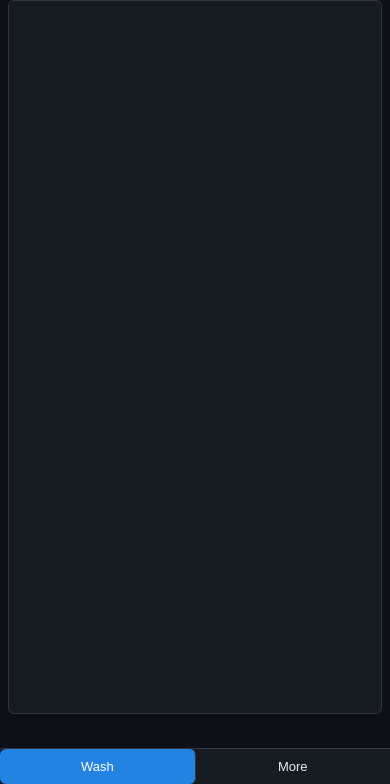
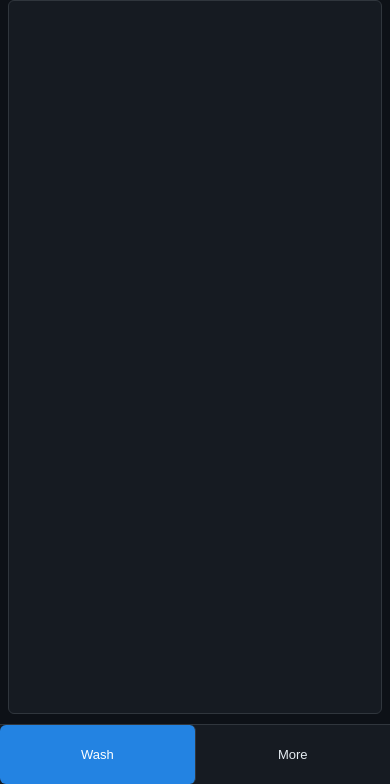
Before and after one commit to antonlidstroem/Loggerhead-web, a plain HTML site: page docs/index.html in a window 390 px wide. Shown: the part 60-844 px from the top of the page. Drawn offline with Linux system fonts and the light colour scheme.

Commit message:
Update styles.css

```diff
--- a/docs/styles.css
+++ b/docs/styles.css
@@ -143,13 +143,11 @@ button svg {
 .INFO { color: #79c0ff; }
 .SYSTEM { color: #a371f7; }
 
-/* Mobile */
-.mobile-bar {
-    display: none;
-}
-
+/* Mobile UI - disabled by default */
+.mobile-bar,
 .mobile-menu {
-    display: none;
+    display: none !important;
+    pointer-events: none;
 }
 
 /* Responsive */
@@ -165,12 +163,19 @@ button svg {
     }
 
     .mobile-bar {
-        display: flex;
+        display: flex !important;
+        pointer-events: auto;
+
         position: fixed;
         bottom: 0;
+        left: 0;
+
         width: 100%;
+        height: 60px;
+
         border-top: 1px solid var(--border);
         background: var(--surface);
+        z-index: 1000;
     }
 
     .mobile-bar button {
@@ -188,15 +193,20 @@ button svg {
         position: fixed;
         bottom: 60px;
         left: 0;
+
         width: 100%;
         background: var(--surface);
         border-top: 1px solid var(--border);
+
         display: none;
         flex-direction: column;
+
+        z-index: 1001;
     }
 
     .mobile-menu.open {
-        display: flex;
+        display: flex !important;
+        pointer-events: auto;
     }
 
     .mobile-menu button {
```
